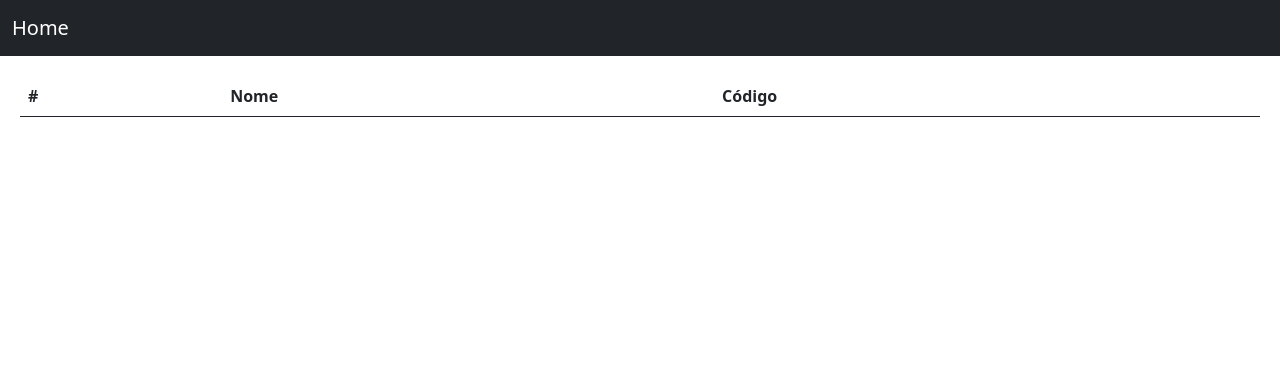
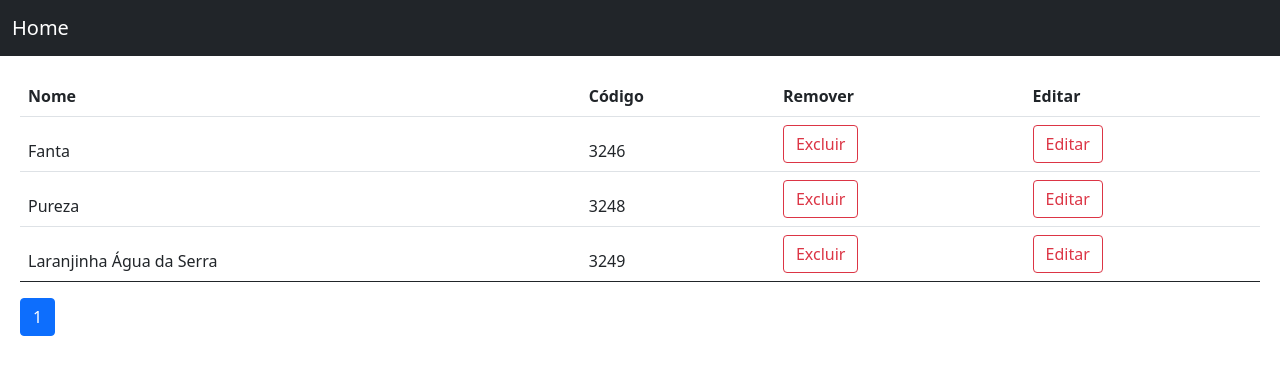
Before and after one commit to Nicolas-Machado/Estoque, a Django app: page /produtos/ in a window 1280 px wide. Shown: the top 375 px of the page. Run offline with Django 3.2, Linux system fonts and the light colour scheme; data comes from the database, SQL or seed files in the repository; both versions use the stored data as it was after the commit; lists and menus that the app fills with data are empty; some libraries are stand-ins or nearby versions.

Commit message:
Excluir Produto

```diff
--- a/produtos/services.py
+++ b/produtos/services.py
@@ -11,3 +11,11 @@ class ProdutoService():
 
     def buscar_produto_por_codigo(self, codigo:str) -> ProdutoModel:
         return ProdutoModel.objects.filter(codigo=codigo).first()
+
+    def remover_contatos_por_id(self, id:uuid) -> None:
+        return ProdutoModel.objects.filter(id=id).delete()
+
+    def editar_produto(produto:ProdutoModel, data:dict,) -> None:
+        produto.nome = data['nome']
+        produto.codigo= data['codigo']
+        produto.save()
--- a/produtos/templates/base.html
+++ b/produtos/templates/base.html
@@ -15,7 +15,7 @@
 <body>
   <nav class="navbar navbar-expand-lg navbar-dark bg-dark">
     <div class="container-fluid">
-      <a class="navbar-brand">Home</a>
+      <a class="navbar-brand" href={% url 'home' %}>Home</a>
       <button class="navbar-toggler" type="button" data-bs-toggle="collapse" data-bs-target="#navbarSupportedContent"
         aria-controls="navbarSupportedContent" aria-expanded="false" aria-label="Toggle navigation">
         <span class="navbar-toggler-icon"></span>
--- a/produtos/templates/home.html
+++ b/produtos/templates/home.html
@@ -27,5 +27,4 @@
     window.location.href = "{% url 'entrada_saida' %}"
   }
 </script>
-
 {% endblock container %}
--- a/produtos/templates/home_produtos.html
+++ b/produtos/templates/home_produtos.html
@@ -5,14 +5,44 @@
 <table class="table">
   <thead>
     <tr>
-      <th scope="col">#</th>
       <th scope="col">Nome</th>
       <th scope="col">Código</th>
+      <th scope="col">Remover</th>
+      <th scope="col">Editar</th>
     </tr>
+    {% for produto in produtos %}
+    <tr>
+      <td>{{produto.nome}}</td>
+      <td>{{produto.codigo}}</td>
+      <td>
+        <form method="POST" action="{% url 'deletar' produto.id %}" > {% csrf_token %}
+          <button id="deletar" type="submit" class="btn btn-outline-danger">Excluir</button>
+          </form>
+      </td>
+      <td>
+      <form method="POST" action="{% url 'editar' produto.id %} "> {% csrf_token %}
+          <button id="editar" type="submit" class="btn btn-outline-danger">Editar</button>
+       </form>
+      </td>
+    </tr>
+    {% endfor %}
+
   </thead>
   <tbody>
 
   </tbody>
 </table>
 
+<nav aria-label="...">
+  <ul class="pagination">
+  {% for pagina in produtos.paginator.page_range %}
+
+  {% if produtos.number == pagina %}
+    <li class="page-item active"><a class="page-link" href="?p={{pagina}}&termo={{request.GET.termo}}">{{pagina}}</a></li>
+  {% else %}
+    <li class="page-item"><a class="page-link" href="?p={{pagina}}&termo={{request.GET.termo}}">{{pagina}}</a></li>
+  {%endif%}
+    {% endfor %}
+  </ul>
+</nav>
 {% endblock container %}
--- a/produtos/urls.py
+++ b/produtos/urls.py
@@ -1,10 +1,13 @@
 from django.urls import path
 from django.urls import path
-from .views import home, home_produtos, home_entrada_saida
+from .views import editar_produto, home, home_produtos, home_entrada_saida
 
 
 urlpatterns = [
     path('', home, name="home"),
     path('produtos/', home_produtos , name="produtos"),
-    path('entrada_saida/', home_entrada_saida , name="entrada_saida" )
+    path('entrada_saida/', home_entrada_saida , name="entrada_saida" ),
+    path('deletar/<uuid:produto_id>', home_produtos , name="deletar"),
+    path('editar/<uuid:produto_id>', editar_produto , name="editar"),
+    path('deletar/salvar', editar_produto , name="editar")
 ]
--- a/produtos/views.py
+++ b/produtos/views.py
@@ -1,15 +1,42 @@
-from django.http import request
+from django.http.response import HttpResponseRedirect
 from django.shortcuts import render
+from rest_framework import serializers
+from rest_framework.serializers import Serializer
+
+from produtos.serializers import ProdutosSerializer
 from .services import ProdutoService
+from django.core.paginator import Paginator
 
 _SERVICE = ProdutoService()
 def home(request):
     return render(request, 'home.html')
 
-def home_produtos(request):
+def home_produtos(request, produto_id=None):
+    if produto_id is not None:
+        _SERVICE.remover_contatos_por_id(produto_id)
+
     produtos = _SERVICE.buscar_todos_produtos()
-    return render(request, 'home_produtos.html', context={"produtos":produtos})
+    paginator = Paginator(produtos, 3)
+    page = request.GET.get('p')
+    produtos = paginator.get_page(page)
+    return render(request, 'home_produtos.html', context={'produtos':produtos})
 
 
 def home_entrada_saida(request):
     return render(request, 'home_entrada_saida.html')
+
+def editar_produto(self, request, produto_id=None):
+    if request.method == "GET" and produto_id is not None:
+        produto = _SERVICE.buscar_produto_por_id(produto_id)
+        return render(request, 'editar.html', context={"produto":produto})
+
+    if request.method == "POST" and produto_id is not None:
+        produto = _SERVICE.buscar_produto_por_id(produto_id)
+        return render(request, 'editar.html', context={"produto":produto})
+    serializer = ProdutosSerializer(data=request.POST)
+    if not serializer.is_valid():
+        produto = _SERVICE.buscar_todos_produtos()
+        return render(request, 'editar.html', context={"valido":False, "mensagem":"Verifique os campos e tente novamente", "produto":produto})
+    produto = _SERVICE.buscar_produto_por_id(id)
+    _SERVICE.editar_produto(produto, request.POST)
+    return HttpResponseRedirect('/')
```
Also changed, not shown: produtos/templates/editar.html (added, +27 -0 lines), db.sqlite3.
